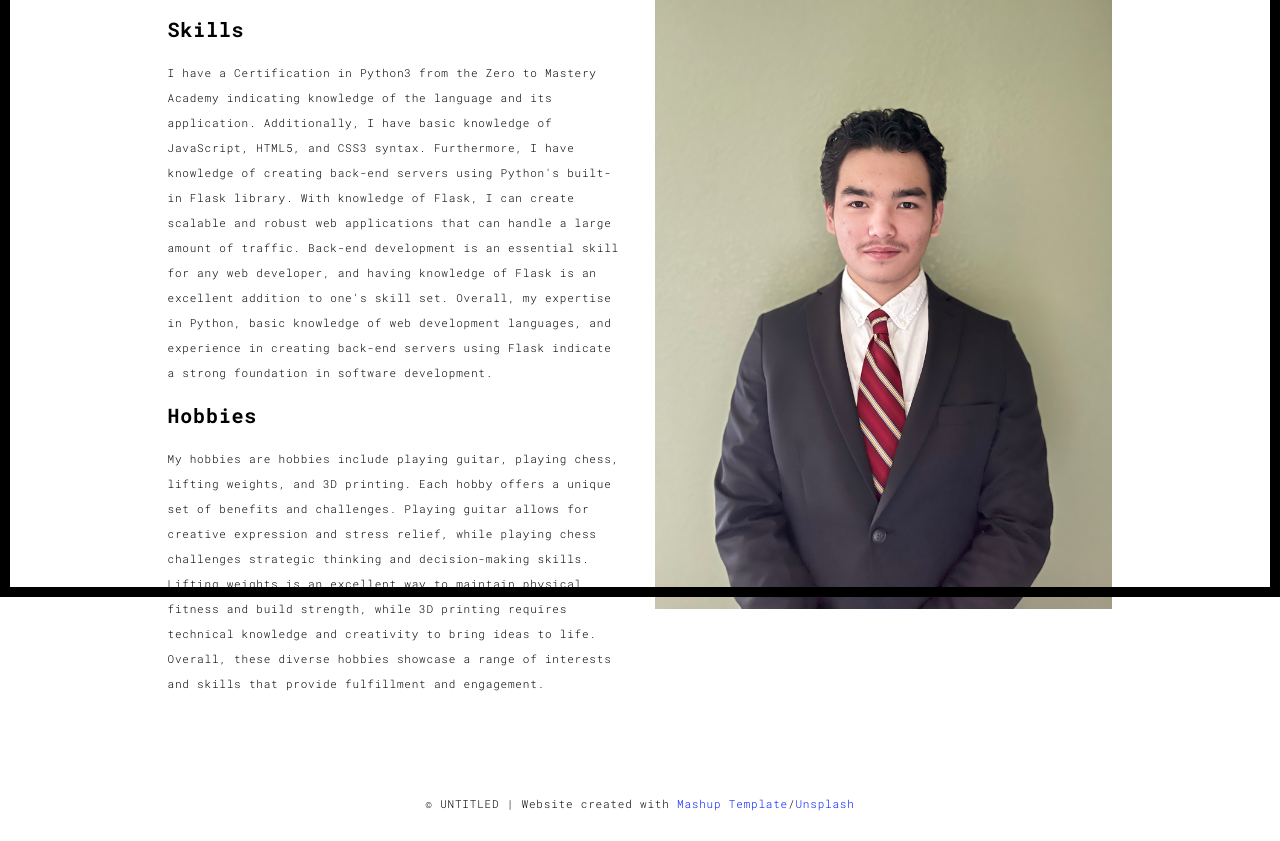
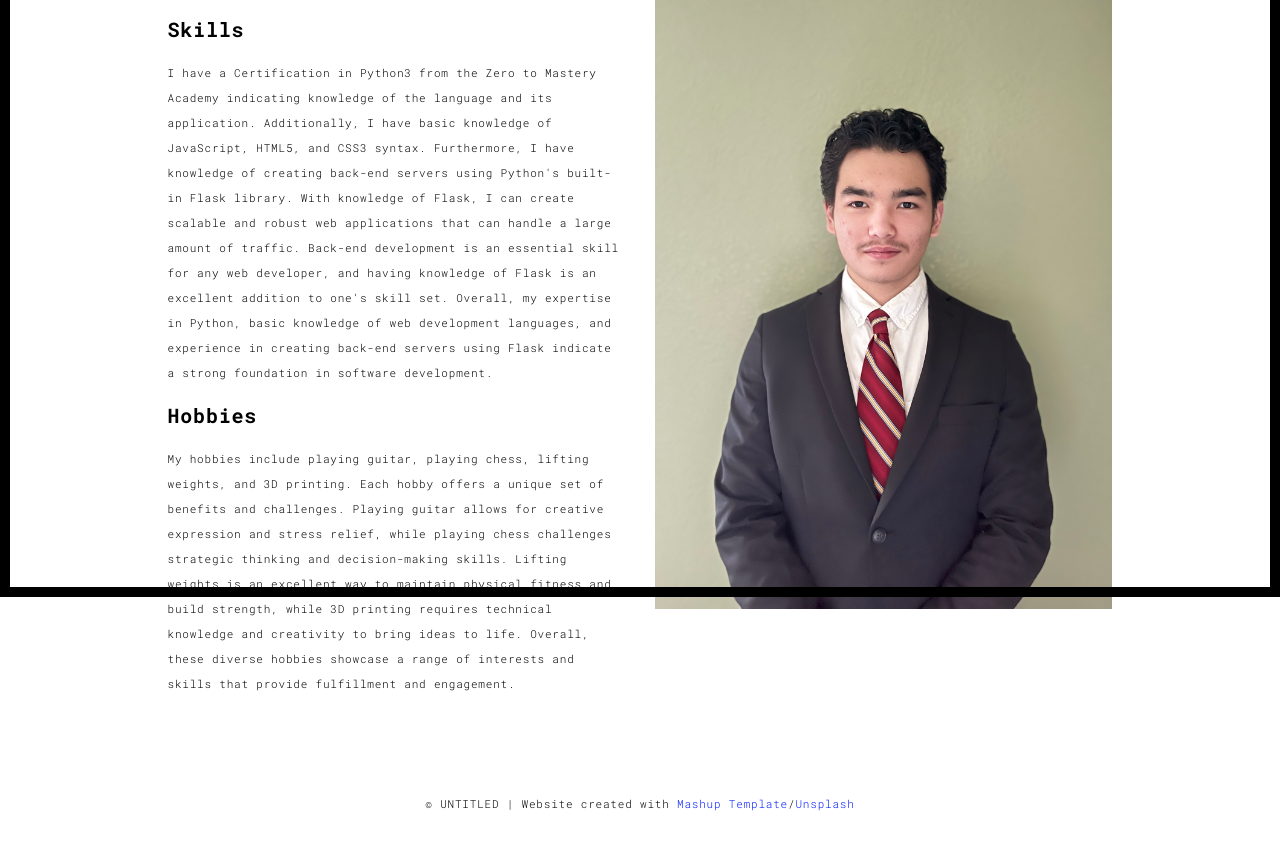
Before and after one commit to ZanderCoding/portfo_server, a Flask app: page /about.html in a window 1280 px wide. Shown: the part 203-1044 px from the top of the page. Run offline with Flask 3, Linux system fonts and the light colour scheme; some libraries are stand-ins or nearby versions.

Commit message:
modified:   templates/about.html

```diff
--- a/templates/about.html
+++ b/templates/about.html
@@ -77,7 +77,7 @@
                     indicate a strong foundation in software development.
                     </p>
                   <h3>Hobbies</h3>
-                  <p>My hobbies are hobbies include playing guitar,
+                  <p>My hobbies include playing guitar,
                     playing chess, lifting weights, and 3D printing.
                     Each hobby offers a unique set of benefits and challenges.
                     Playing guitar allows for creative expression and stress relief,
```
